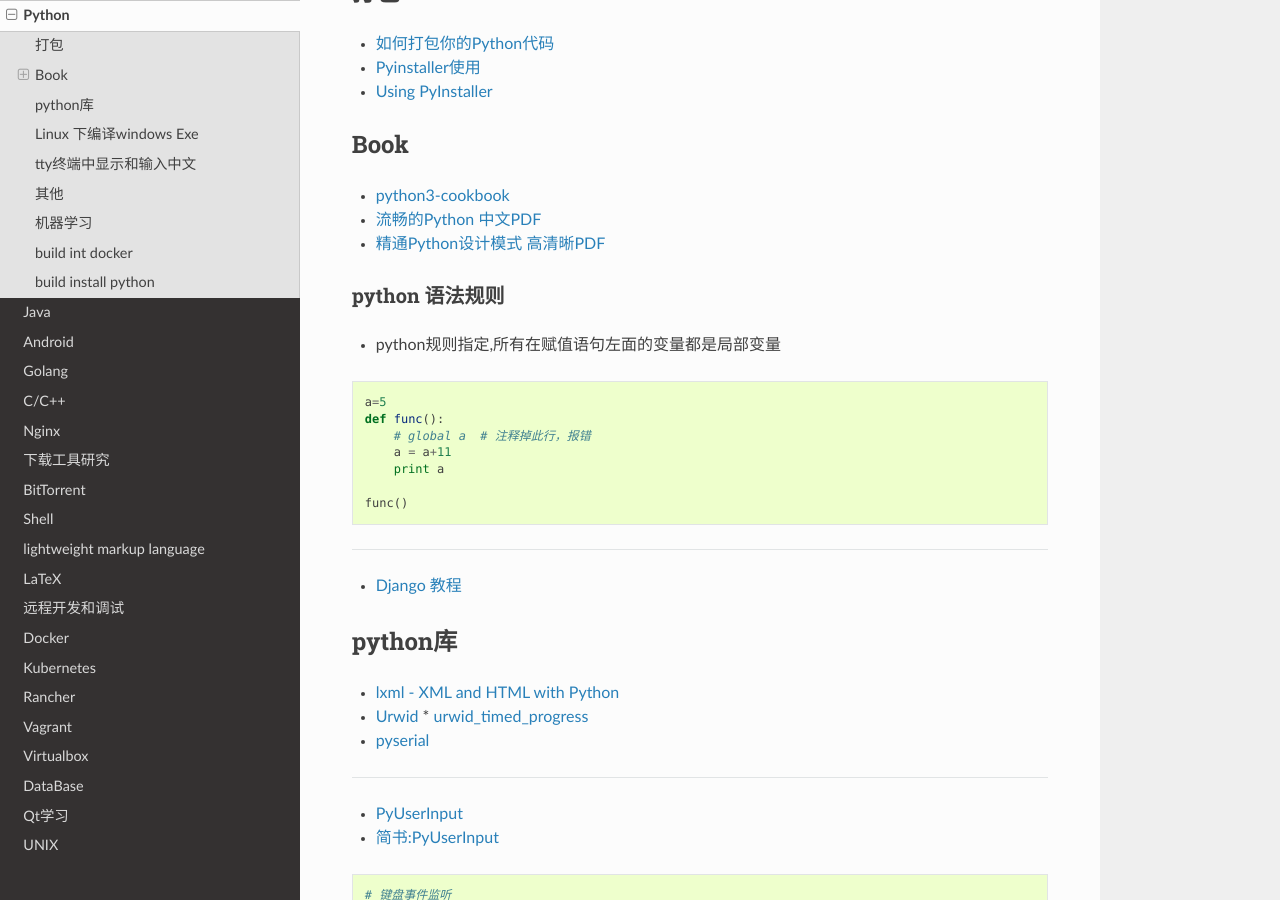
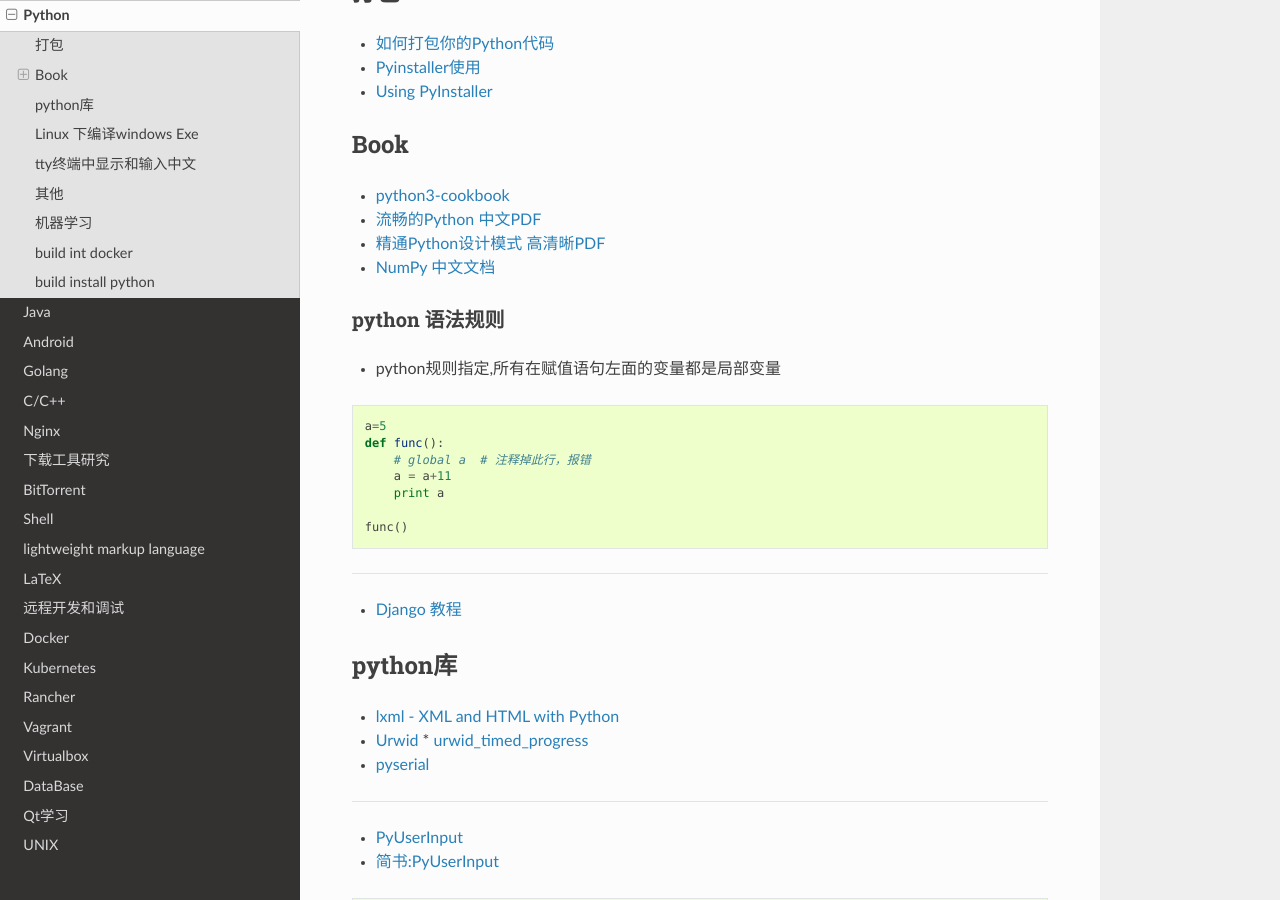
Before and after one commit to my-rds-store/my_space, a Sphinx documentation site: the page built from source/python/index.rst, in a window 1280 px wide and 900 px high, scrolled down 587 px. Built offline with Sphinx 7.4.7 and the Read the Docs theme 2.0.0, drawn with Linux system fonts in a browser that asks for light colours.

Commit message:
update ..

```diff
--- a/source/python/index.rst
+++ b/source/python/index.rst
@@ -43,6 +43,7 @@
 * `python3-cookbook <http://python3-cookbook.readthedocs.io/zh_CN/latest/>`_
 * `流畅的Python 中文PDF <http://www.linuxidc.com/Linux/2017-06/144466.htm>`_
 * `精通Python设计模式 高清晰PDF <https://www.linuxidc.com/Linux/2017-03/141662.htm>`_
+* `NumPy 中文文档 <https://www.numpy.org.cn/>`_
 
 python 语法规则
 ==================
```
